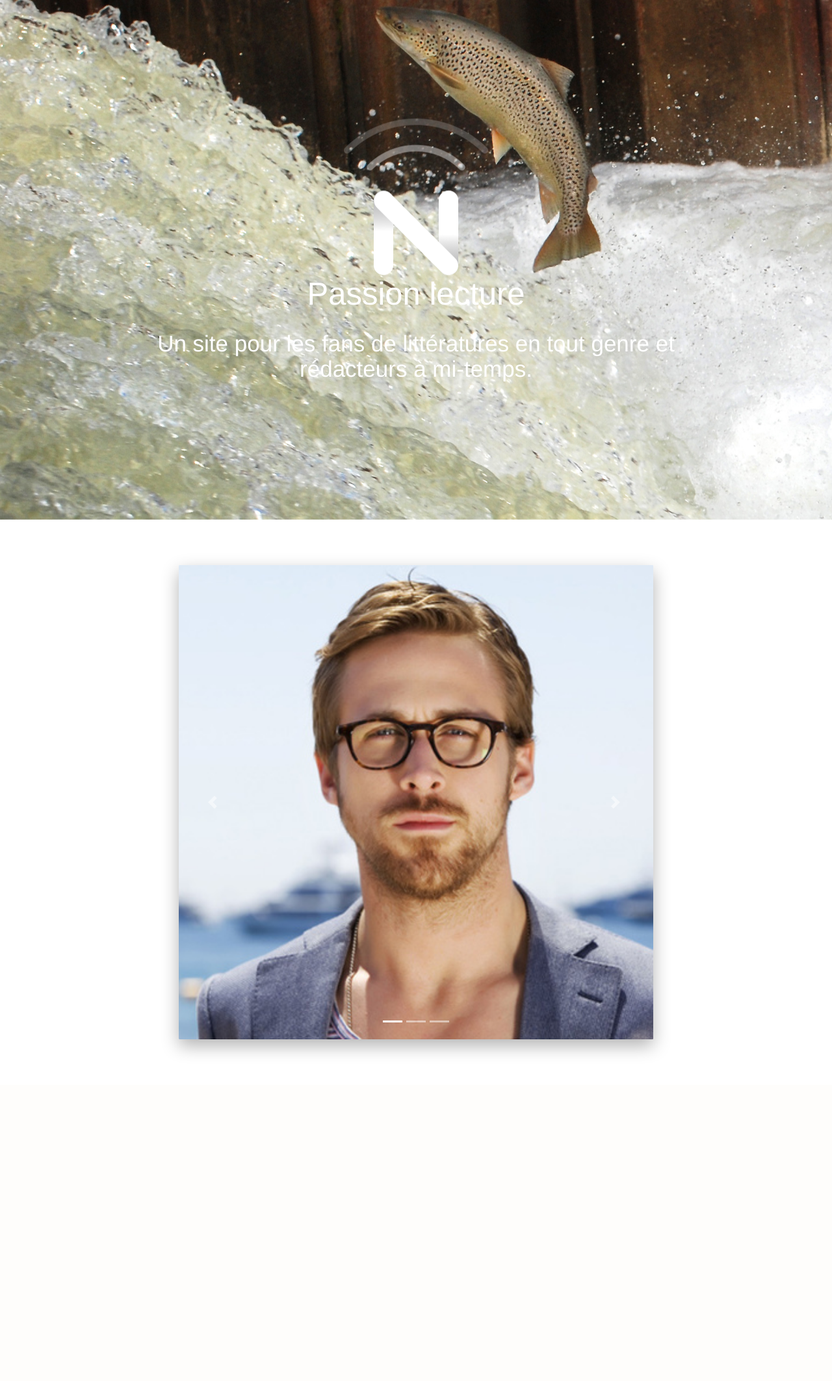
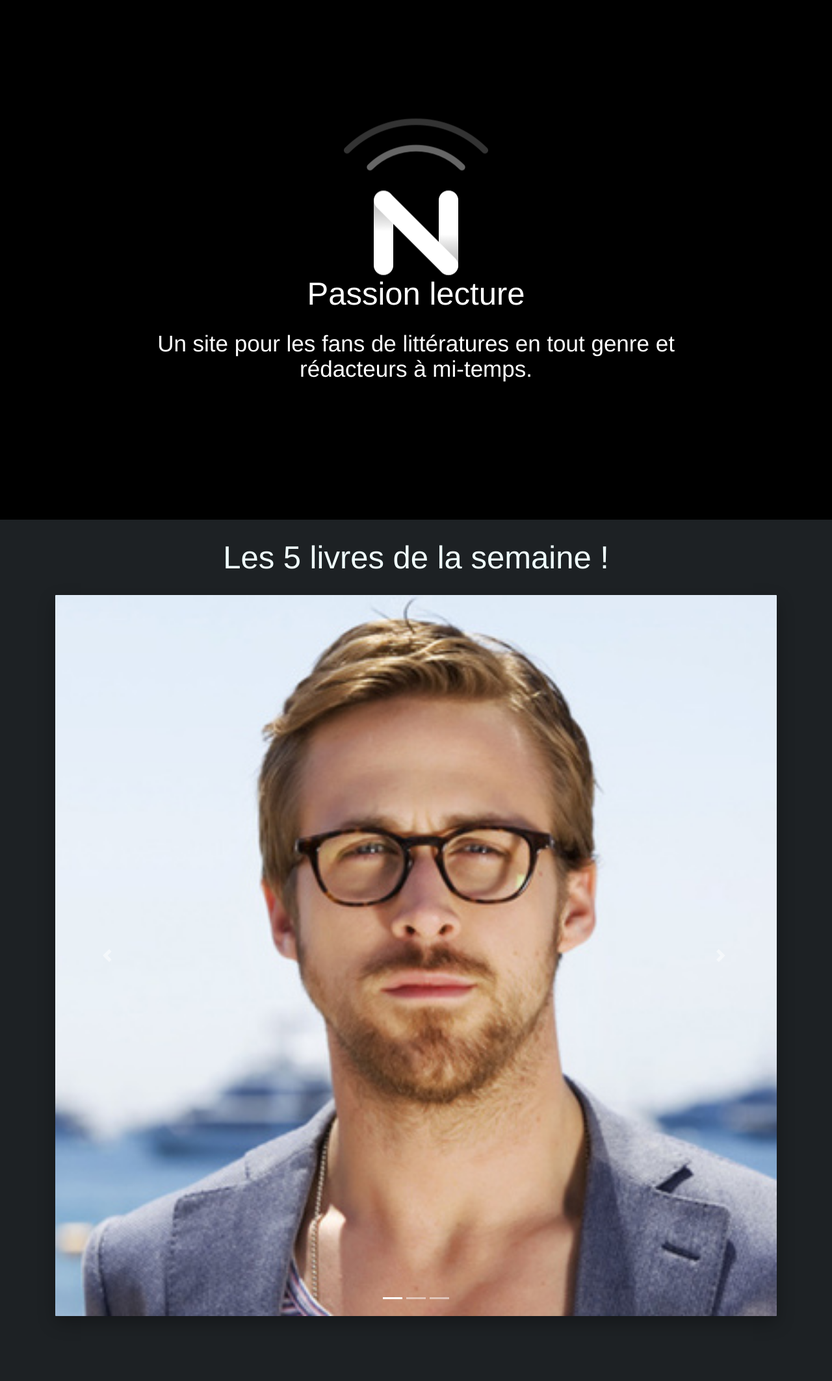
Before and after one commit to Nyaaw/P_Web2, a PHP site: page /Accueil.php in a window 1280 px wide. Shown: the whole page at 65% size. Before the commit the page ends 1622 px from the top, so only its background shows below. Run offline with PHP 8.4, Linux system fonts and the light colour scheme; some web fonts are replaced.

Commit message:
Développement de la page d'accueil

```diff
--- a/Accueil.php
+++ b/Accueil.php
@@ -17,7 +17,7 @@
     <body>
         <div class="wrapper">
             <div class="page-header clear-filter">
-                <div class="page-header-image" data-parallax="true" style="background-image: url('./assets/img/img_fond.JPG');">
+                <div class="page-header-image" data-parallax="true" style="background-image: url('./assets/img/img_fond_noir.jpg');">
 
                 </div>
                 <div class="container">
@@ -29,11 +29,13 @@
                 </div>
             </div>
         </div>
-        <div class="section" id="carousel">
+        <div class="section index neverpadding" id="carousel">
             <div class="container">
                 <div class="row justify-content-center">
-                    <div class="col-8">
-                        <div></div>
+                    <div class="col-12">
+                        <h1 class="subtitle">
+                            Les 5 livres de la semaine !
+                        </h1>
                         <div id="carouselExampleIndicators" class="carousel slide" data-ride="carousel">
                             <ol class="carousel-indicators">
                                 <li data-target="#carouselExampleIndicators" data-slide-to="0" class="active"></li>
--- /dev/null
+++ b/assets/css/style.css
@@ -0,0 +1,15 @@
+.section.index{
+    background-color: #1d2124 ;
+}
+
+.subtitle{
+    color: azure;
+    text-align: center;
+    margin-bottom: 30px;
+    margin-top: 30px;
+}
+.neverpadding{
+    padding-top: 0;
+    padding-bottom: 100px;
+
+}
--- a/inhead.php
+++ b/inhead.php
@@ -17,3 +17,4 @@
 <!-- CSS Files -->
 <link href="./assets/css/bootstrap.min.css" rel="stylesheet" />
 <link href="./assets/css/now-ui-kit.css?v=1.1.0" rel="stylesheet" />
+<link href="./assets/css/style.css?" rel="stylesheet" />
```
Also changed, not shown: assets/img/gfdfd.jpg (renamed from assets/img/eva.jpg).
